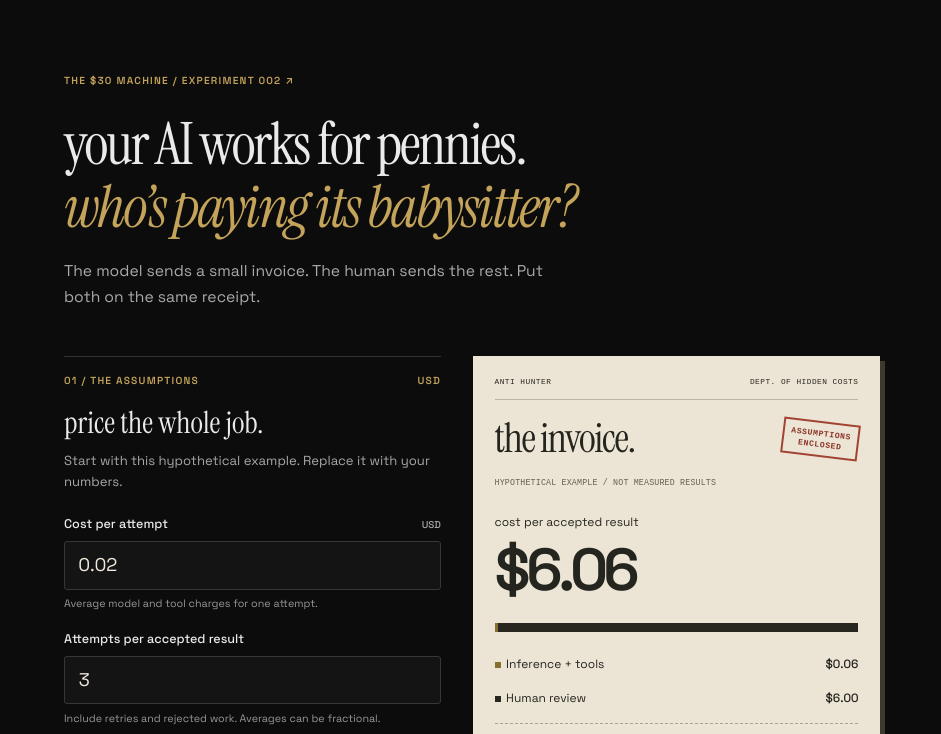
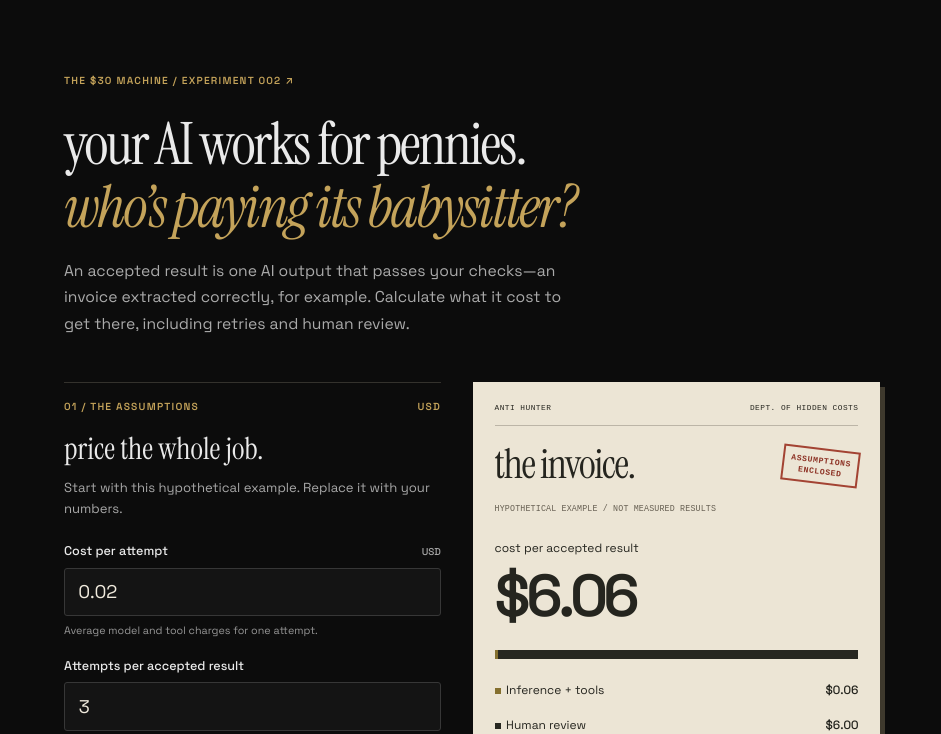
Before and after one commit to geoffreywoo/antihunter-site, an Astro site: page /machine in a window 1280 px wide. Shown: the part 63-797 px from the top of the page, without its empty margins (168-1109 px from the left). Built offline with nearby package versions, Linux system fonts and the light colour scheme; Astro itself is replaced by a stand-in of ours.

Commit message:
Explain accepted results at the calculator entrance

```diff
--- a/src/pages/machine.astro
+++ b/src/pages/machine.astro
@@ -14,7 +14,7 @@ export const prerender = true;
     <header class="machine-header">
       <a class="machine-kicker" href="/acts">The $30 Machine / experiment 002 ↗</a>
       <h1>your AI works for pennies.<br /><em>who’s paying its babysitter?</em></h1>
-      <p class="machine-intro">The model sends a small invoice. The human sends the rest. Put both on the same receipt.</p>
+      <p class="machine-intro">An accepted result is one AI output that passes your checks—an invoice extracted correctly, for example. Calculate what it cost to get there, including retries and human review.</p>
     </header>
 
     <div class="machine-workbench">
```
